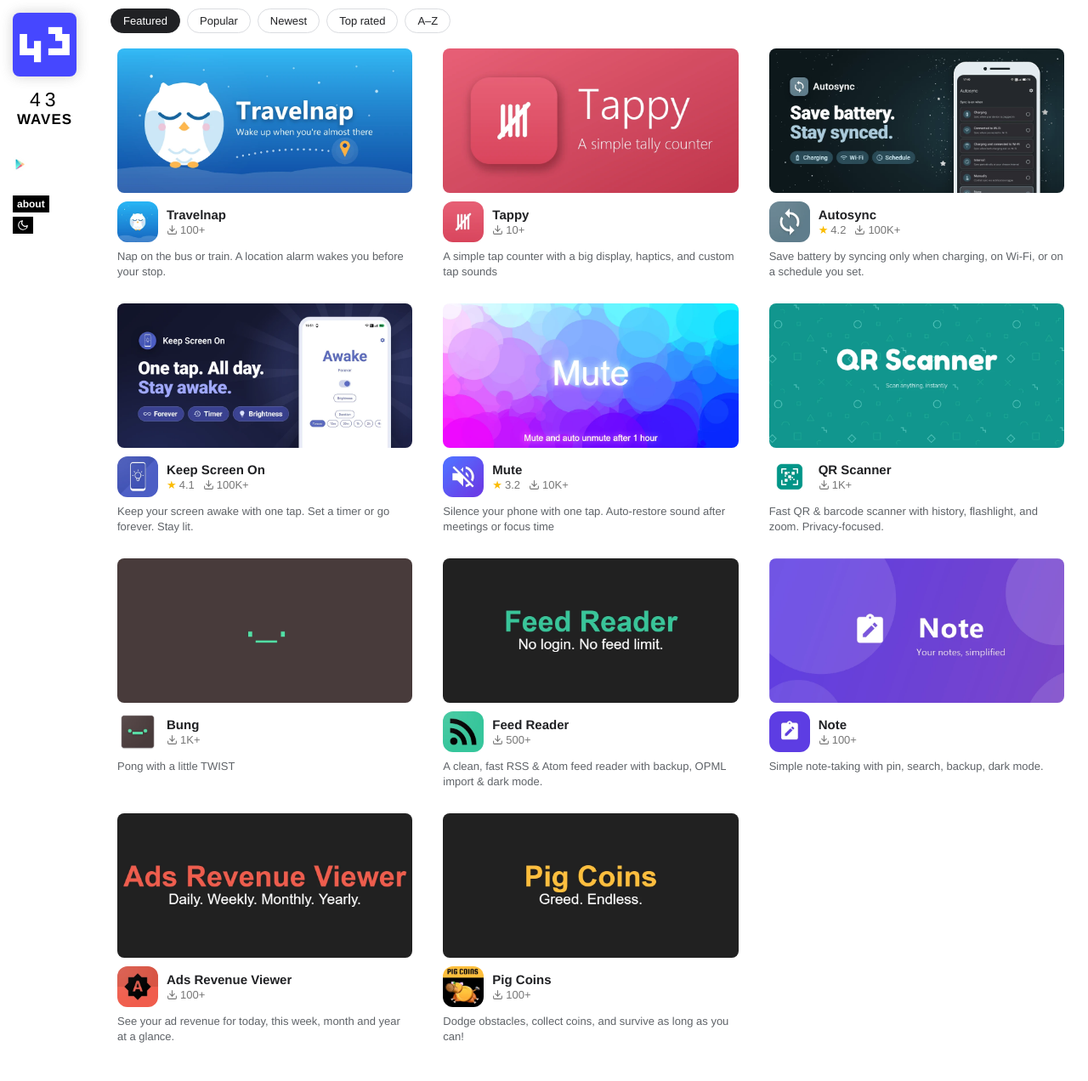
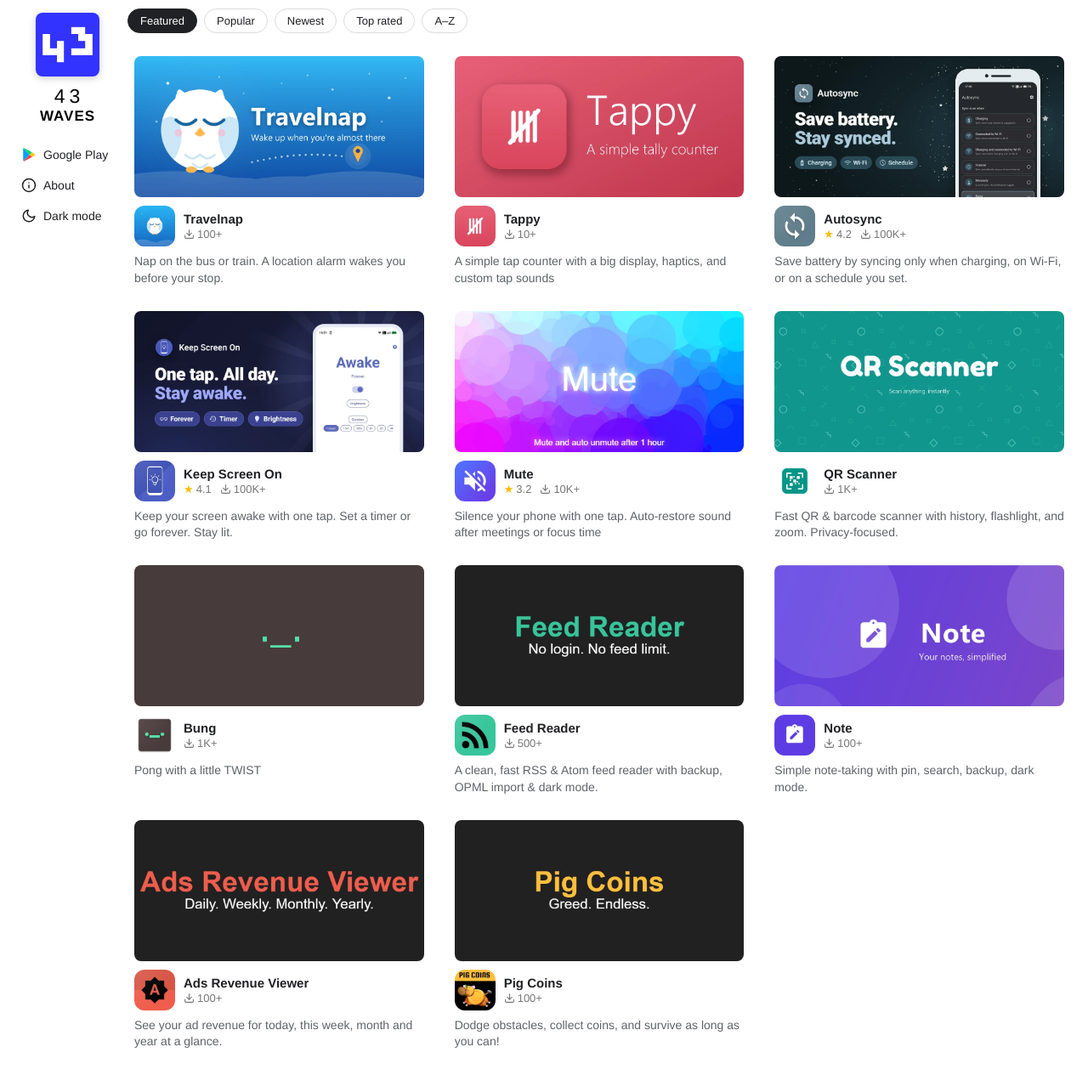
Before and after one commit to 43waves/43waves.github.io, a Jekyll site: the page built from index.html, in a window 1280 px wide and 1294 px high. Shown: the top 1272 px of the window at 85% size. Built offline with Jekyll 4.4.1, drawn with Linux system fonts in a browser that asks for light colours; nearby versions of some CDN libraries; Markdown is read by kramdown in place of the engine named in the settings.

Commit message:
Redesign sidebar, pin the sort bar, enlarge descriptions (#29)
- Sidebar: centred logo and wordmark, then a nav list of icon + label rows
  (Google Play, About, theme toggle named after what it switches to) with
  a rounded hover instead of black blocks. The white-boxed Play PNG is
  replaced by an inline logo. Content moves 20px right to clear it.
- Phones: compact 64px top bar (logo, wordmark, icon-only buttons with
  screen-reader labels) instead of the ~125px stacked header.
- Sort bar is sticky at the top on every size with a solid background and
  an edge once pinned; changing the sort while scrolled returns to the
  first app.
- Description text: 13 -> 14px (3 lines instead of 2, nothing is cut off)
  on desktop/tablet, 14 -> 16px on phones.

Co-authored-by: Claude Sonnet 5.5 <noreply@anthropic.com>

```diff
--- a/_layouts/layout.html
+++ b/_layouts/layout.html
@@ -47,36 +47,29 @@
 
 <body>
   <section class="sidebar">
-    <a href="/">
-      <img src="/43waves-icon.png" height="75" width="75" class="avatar" />
+    <a href="/" class="brand">
+      <img src="/43waves-icon.png" height="75" width="75" class="avatar" alt="" />
+      <span class="name">
+        <span id="xliii">43</span>
+        <span id="waves">waves</span>
+      </span>
     </a>
 
-    <section class="name">
-      <a href="/">
-        <span id="xliii">43</span><br />
-        <span id="waves">waves</span>
+    <nav class="nav" aria-label="Main">
+      <a href="https://play.google.com/store/apps/developer?id=43waves" class="nav-item" id="play" title="Get 43waves Android apps">
+        <svg class="play-logo" viewBox="0 0 24 24" aria-hidden="true"><path fill="#00a0ff" d="M3.6 1.9c-.4.2-.6.7-.6 1.3v17.6c0 .6.2 1.1.6 1.3L13.4 12z"/><path fill="#00d95f" d="M17 8.4 13.4 12 3.6 1.9c.4-.2 1-.2 1.5.1z"/><path fill="#ff3a44" d="M17 15.6 13.4 12 3.6 22.1c.4.2 1 .2 1.5-.1z"/><path fill="#ffc400" d="M20.5 10.4 17 8.4 13.4 12 17 15.6l3.5-2c.7-.4.7-2.8 0-3.2z"/></svg>
+        <span class="label">Google Play</span>
       </a>
-    </section>
-
-    <section class="alt-text">&nbsp;</section>
-
-    <section class="meta">
-      <a href="https://play.google.com/store/apps/developer?id=43waves" id="play">
-        <img src="/images/play.png" alt="play" title="Get 43waves Android apps" height="16" width="16" />
+      <a href="/about" class="nav-item">
+        <svg viewBox="0 0 24 24" aria-hidden="true"><circle cx="12" cy="12" r="10"/><line x1="12" y1="16" x2="12" y2="12"/><line x1="12" y1="8" x2="12.01" y2="8"/></svg>
+        <span class="label">About</span>
       </a>
-    </section>
-
-    <section class="sections">
-      <ul>
-        <li><a href="/about">about</a></li>
-        <li>
-          <button type="button" class="theme-toggle" id="theme-toggle" aria-label="Switch to dark theme" title="Switch to dark theme">
-            <svg class="moon" viewBox="0 0 24 24" aria-hidden="true"><path d="M21 12.79A9 9 0 1 1 11.21 3 7 7 0 0 0 21 12.79z"/></svg>
-            <svg class="sun" viewBox="0 0 24 24" aria-hidden="true"><circle cx="12" cy="12" r="5"/><line x1="12" y1="1" x2="12" y2="3"/><line x1="12" y1="21" x2="12" y2="23"/><line x1="4.22" y1="4.22" x2="5.64" y2="5.64"/><line x1="18.36" y1="18.36" x2="19.78" y2="19.78"/><line x1="1" y1="12" x2="3" y2="12"/><line x1="21" y1="12" x2="23" y2="12"/><line x1="4.22" y1="19.78" x2="5.64" y2="18.36"/><line x1="18.36" y1="5.64" x2="19.78" y2="4.22"/></svg>
-          </button>
-        </li>
-      </ul>
-    </section>
+      <button type="button" class="nav-item theme-toggle" id="theme-toggle" title="Switch to dark theme">
+        <svg class="moon" viewBox="0 0 24 24" aria-hidden="true"><path d="M21 12.79A9 9 0 1 1 11.21 3 7 7 0 0 0 21 12.79z"/></svg>
+        <svg class="sun" viewBox="0 0 24 24" aria-hidden="true"><circle cx="12" cy="12" r="5"/><line x1="12" y1="1" x2="12" y2="3"/><line x1="12" y1="21" x2="12" y2="23"/><line x1="4.22" y1="4.22" x2="5.64" y2="5.64"/><line x1="18.36" y1="18.36" x2="19.78" y2="19.78"/><line x1="1" y1="12" x2="3" y2="12"/><line x1="21" y1="12" x2="23" y2="12"/><line x1="4.22" y1="19.78" x2="5.64" y2="18.36"/><line x1="18.36" y1="5.64" x2="19.78" y2="4.22"/></svg>
+        <span class="label">Dark mode</span>
+      </button>
+    </nav>
   </section>
 
   {{ content }}
@@ -94,10 +87,11 @@
         return window.matchMedia && matchMedia('(prefers-color-scheme: dark)').matches ? 'dark' : 'light';
       }
 
+      // The button names what it switches to.
       function label() {
-        var text = 'Switch to ' + (current() === 'dark' ? 'light' : 'dark') + ' theme';
-        button.setAttribute('aria-label', text);
-        button.setAttribute('title', text);
+        var next = current() === 'dark' ? 'light' : 'dark';
+        button.querySelector('.label').textContent = next === 'dark' ? 'Dark mode' : 'Light mode';
+        button.setAttribute('title', 'Switch to ' + next + ' theme');
       }
 
       button.addEventListener('click', function () {
--- a/css/compiled/base.css
+++ b/css/compiled/base.css
@@ -32,7 +32,7 @@
     --card-text: #e8eaed;
     --desc: #9aa0a6;
     --chip-border: #3c4043;
-    --glow: #000000; } }
+    --glow: transparent; } }
 
 :root[data-theme="dark"] {
   color-scheme: dark;
@@ -48,7 +48,7 @@
   --card-text: #e8eaed;
   --desc: #9aa0a6;
   --chip-border: #3c4043;
-  --glow: #000000; }
+  --glow: transparent; }
 
 body {
   font-family: "Palatino Linotype", "Book Antiqua", Palatino, serif;
@@ -64,72 +64,70 @@ a {
   position: fixed;
   left: 15px;
   top: 15px;
-  width: 130px;
+  width: 128px;
   font-family: Helvetica, sans-serif; }
   .sidebar a {
     text-decoration: none; }
   .sidebar img {
     border: 0; }
+  .sidebar .brand {
+    display: block;
+    text-align: center;
+    color: var(--text); }
   .sidebar .avatar {
+    display: block;
+    margin: 0 auto;
     padding: 0;
     border-radius: 8px;
-    box-shadow: 0 0 15px var(--glow);
-    opacity: .9; }
-    .sidebar .avatar:hover {
-      opacity: 1; }
+    box-shadow: 0 2px 8px var(--glow); }
   .sidebar .name {
-    text-transform: uppercase;
-    margin: 10px 0 20px 0; }
+    display: block;
+    margin: 10px 0 18px 0;
+    text-transform: uppercase; }
     .sidebar .name #xliii {
-      padding-left: 20px;
+      display: block;
+      padding-left: 5px;
       font-size: 23px;
-      letter-spacing: 5px;
-      color: var(--text); }
+      letter-spacing: 5px; }
     .sidebar .name #waves {
-      padding-left: 5px;
+      display: block;
+      padding-left: 1px;
       font-size: 17px;
       font-weight: bold;
-      letter-spacing: 1px;
-      color: var(--text); }
-  .sidebar .alt-text {
-    font-size: 12px;
-    color: var(--muted);
-    padding-left: 2px;
       letter-spacing: 1px; }
-  .sidebar .sections {
-    margin-top: 25px; }
-    .sidebar .sections a {
-      background-color: var(--text);
-      padding: 3px 5px;
-      color: var(--bg);
-      font-weight: bold;
-      font-size: 12px; }
-      .sidebar .sections a:hover {
-        color: var(--btn-hover); }
-    .sidebar .sections ul {
-      margin: 0;
-      padding: 0; }
-    .sidebar .sections li {
-      list-style: none;
-      margin-bottom: 7px; }
-
-.theme-toggle {
+  .sidebar .nav {
+    display: flex;
+    flex-direction: column;
+    gap: 2px; }
+  .sidebar .nav-item {
+    display: flex;
+    align-items: center;
+    gap: 8px;
+    width: 100%;
+    box-sizing: border-box;
+    padding: 8px 10px;
     border: 0;
-  padding: 3px 5px;
-  background-color: var(--text);
-  color: var(--bg);
-  line-height: 0;
+    border-radius: 8px;
+    background: none;
+    font: inherit;
+    font-size: 14px;
+    text-align: left;
+    color: var(--card-text);
     cursor: pointer; }
-  .theme-toggle:hover {
-    color: var(--btn-hover); }
-  .theme-toggle svg {
-    width: 14px;
-    height: 14px;
+    .sidebar .nav-item:hover {
+      background-color: var(--surface); }
+    .sidebar .nav-item svg {
+      width: 18px;
+      height: 18px;
+      flex: none;
       fill: none;
       stroke: currentColor;
       stroke-width: 2;
       stroke-linecap: round;
       stroke-linejoin: round; }
+    .sidebar .nav-item .play-logo {
+      stroke: none; }
+
 .theme-toggle .sun {
   display: none; }
 
@@ -146,7 +144,7 @@ a {
   display: inline; }
 
 .content {
-  margin-left: 130px;
+  margin-left: 150px;
   width: 650px;
   margin-bottom: 50px; }
   .content h1 {
@@ -267,11 +265,20 @@ a {
     width: auto;
     margin-right: 20px; }
   .content .sorts {
+    position: sticky;
+    top: 0;
+    z-index: 10;
     display: flex;
     flex-wrap: wrap;
     gap: 8px;
-    margin: 10px 0 4px 0;
+    margin: 0 0 4px 0;
+    padding: 10px 0 8px 0;
+    background-color: var(--bg);
+    border-bottom: 1px solid transparent;
     font-family: Helvetica, sans-serif; }
+    .content .sorts.stuck {
+      border-bottom-color: var(--border);
+      box-shadow: 0 6px 8px -8px rgba(0, 0, 0, 0.4); }
     .content .sorts[hidden] {
       display: none; }
     .content .sorts button {
@@ -289,6 +296,9 @@ a {
         background-color: var(--card-text);
         border-color: var(--card-text);
         color: var(--bg); }
+  .content .sorts-sentinel {
+    height: 1px;
+    margin-bottom: -1px; }
   .content .apps {
     margin: 10px 0 0 0;
     padding: 0;
@@ -363,11 +373,11 @@ a {
         color: var(--star); }
     .content .apps .desc {
       display: -webkit-box;
-      -webkit-line-clamp: 2;
+      -webkit-line-clamp: 3;
       -webkit-box-orient: vertical;
       overflow: hidden;
       margin-top: 8px;
-      font-size: 13px;
+      font-size: 14px;
       line-height: 1.4;
       color: var(--desc); }
   .content .meta {
--- a/css/compiled/iphone.css
+++ b/css/compiled/iphone.css
@@ -1,28 +1,45 @@
 .sidebar {
-  position: inherit;
-  width: inherit;
+  position: static;
+  width: auto;
   margin: 0;
-  padding: 25px; }
-  .sidebar img {
-    display: none; }
+  padding: 12px 25px;
+  display: flex;
+  align-items: center;
+  justify-content: space-between; }
+  .sidebar .brand {
+    display: flex;
+    align-items: center;
+    gap: 10px; }
+  .sidebar .avatar {
+    margin: 0;
+    width: 36px;
+    height: 36px;
+    border-radius: 9px; }
   .sidebar .name {
-    display: inline; }
-    .sidebar .name #xliii, .sidebar .name #waves {
-      font-size: 25px; }
-  .sidebar .meta {
-    display: none; }
-  .sidebar ul {
-    padding: 25px; }
-  .sidebar li {
-    display: inline; }
-  .sidebar .sections {
+    display: flex;
+    gap: 6px;
     margin: 0; }
-    .sidebar .sections a {
-      font-size: 16px;
-      margin: 0 20px 0 0;
-      padding: 5px 10px; }
-  .sidebar .sections .theme-toggle {
-    padding: 5px 10px; }
+    .sidebar .name #xliii,
+    .sidebar .name #waves {
+      padding: 0;
+      font-size: 20px;
+      letter-spacing: 2px; }
+  .sidebar .nav {
+    flex-direction: row;
+    gap: 0; }
+  .sidebar .nav-item {
+    width: 40px;
+    height: 40px;
+    padding: 0;
+    justify-content: center;
+    border-radius: 50%; }
+    .sidebar .nav-item .label {
+      position: absolute;
+      width: 1px;
+      height: 1px;
+      overflow: hidden;
+      clip: rect(0 0 0 0);
+      white-space: nowrap; }
 
 .content {
   margin: 0;
@@ -37,8 +54,8 @@
   .content .sorts {
     flex-wrap: nowrap;
     overflow-x: auto;
-    margin: 10px -25px 0 -25px;
-    padding: 0 25px 4px 25px;
+    margin: 0 -25px 0 -25px;
+    padding: 10px 25px 8px 25px;
     scrollbar-width: none; }
     .content .sorts::-webkit-scrollbar {
       display: none; }
@@ -90,5 +107,5 @@
       grid-area: 4 / 2 / 5 / 5;
       margin-top: 0;
       padding-top: 6px;
-      font-size: 14px;
+      font-size: 16px;
       color: var(--card-text); } }
--- a/index.html
+++ b/index.html
@@ -4,6 +4,7 @@ title: "43waves"
 ---
 
 <section class="content wide">
+  <div class="sorts-sentinel" id="sorts-sentinel"></div>
   <nav class="sorts" id="sorts" aria-label="Sort apps" hidden>
     <button type="button" data-sort="featured" aria-pressed="true">Featured</button>
     <button type="button" data-sort="popular" aria-pressed="false">Popular</button>
@@ -87,6 +88,14 @@ title: "43waves"
     };
 
     var buttons = bar.querySelectorAll('button');
+    var sentinel = document.getElementById('sorts-sentinel');
+
+    // The bar is sticky; add an edge under it once it is pinned to the top.
+    if (sentinel && window.IntersectionObserver) {
+      new IntersectionObserver(function (changes) {
+        bar.classList.toggle('stuck', !changes[0].isIntersecting);
+      }).observe(sentinel);
+    }
 
     function apply(key, save) {
       if (!sorts[key]) key = 'featured';
@@ -97,6 +106,10 @@ title: "43waves"
         button.setAttribute('aria-pressed', button.getAttribute('data-sort') === key ? 'true' : 'false');
       });
       if (save) {
+        // Scrolled down: go back to the first app so the new order starts in view.
+        if (sentinel && bar.classList.contains('stuck')) {
+          window.scrollTo(0, sentinel.getBoundingClientRect().top + window.pageYOffset);
+        }
         try {
           var url = new URL(location.href);
           if (key === 'featured') url.searchParams.delete('sort');
```
Also changed, not shown: css/scss/base.scss (+82 -72 lines), css/scss/iphone.scss (+46 -31 lines). Lines whose indentation alone changed are shown as unchanged.
